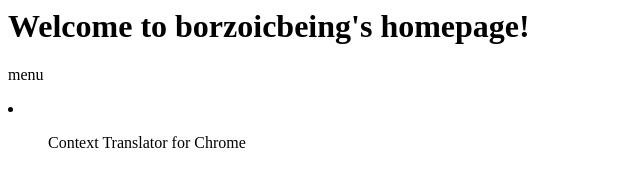
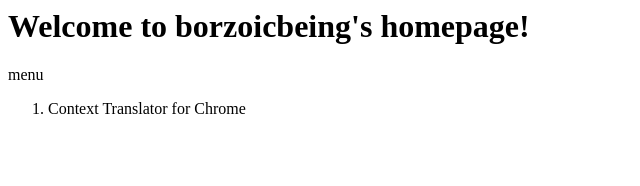
Before and after one commit to borzoicbeing/borzoicbeing.github.io, a plain HTML site: page docs/index.html in a window 1280 px wide. Shown: the whole page, without its empty margins (0-640 px from the left). Drawn offline with Linux system fonts and the light colour scheme.

Commit message:
quick fix

```diff
--- a/docs/index.html
+++ b/docs/index.html
@@ -3,8 +3,8 @@
     <body>
         <h1>Welcome to borzoicbeing's homepage!</h1>
         <p>menu</p>
-        <li>
-            <ol>Context Translator for Chrome</ol>
-        </li>
+        <ol>
+            <li>Context Translator for Chrome</li>
+        </ol>
     </body>
 </html>
```
